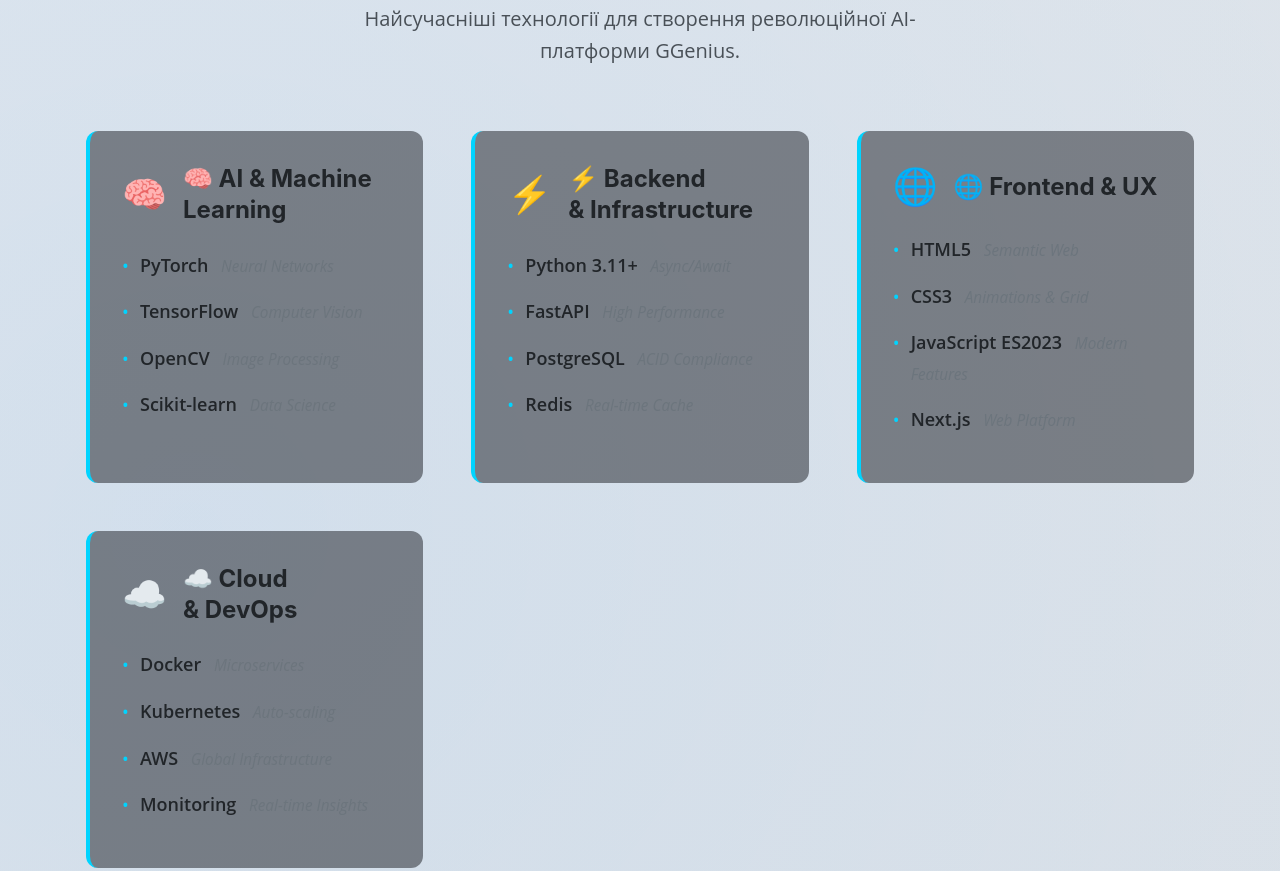
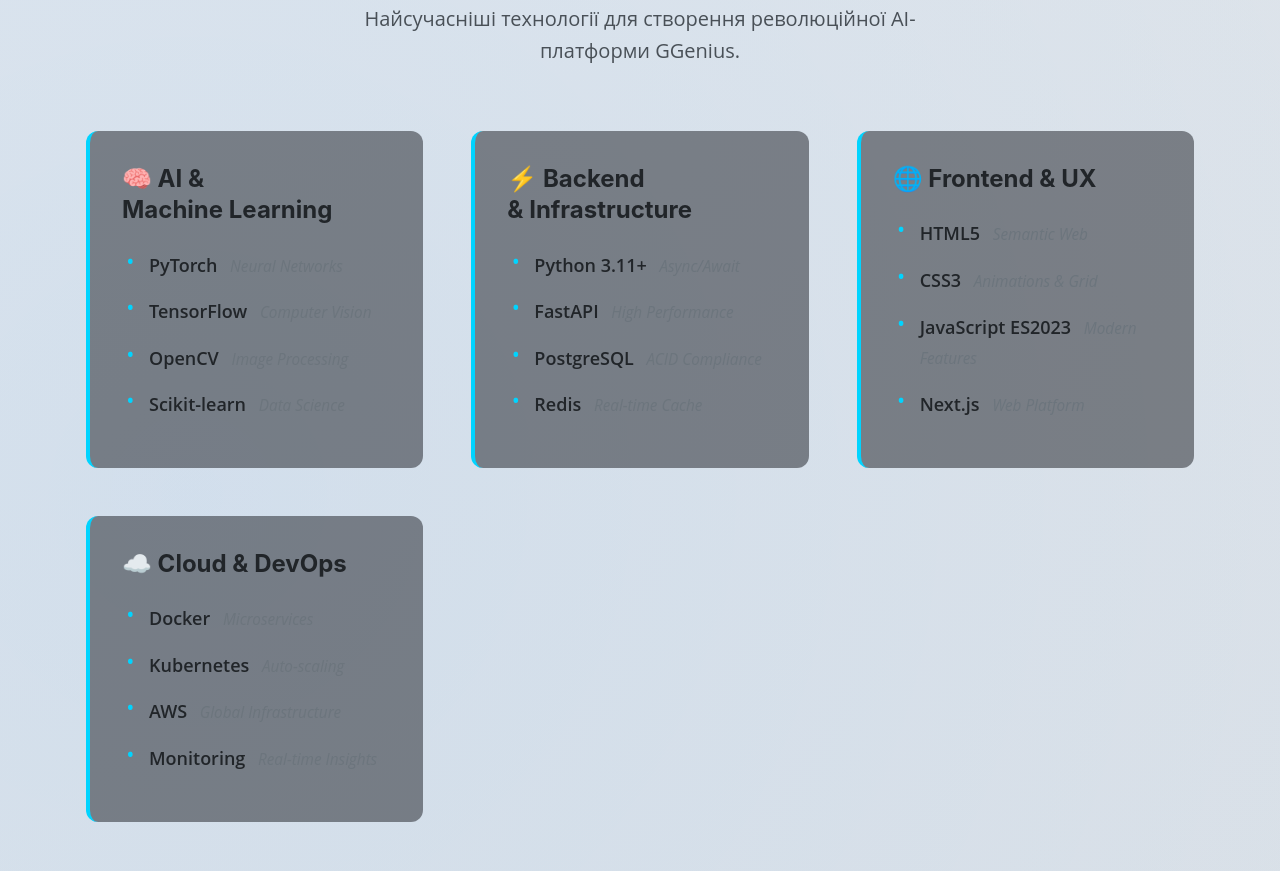
Before and after one commit to MLBB-BOSS/GGenius, a website: page website/static/index.html in a window 1280 px wide. Shown: the part 3988-4859 px from the top of the page. Drawn offline with Linux system fonts and the light colour scheme.

Commit message:
Update style.css

```diff
--- a/website/static/css/style.css
+++ b/website/static/css/style.css
@@ -1140,6 +1140,95 @@ a:focus-visible {
     /* No specific style needed, inherits from parent */
 }
 
+/* ... (весь попередній CSS код до секції Tech Stack) ... */
+
+/* === SITE HEADER (FROM PREVIOUS TURN - VERIFIED & KEPT) === */
+/* ... (стилі хедера) ... */
+
+/* === NAVIGATION (FROM PREVIOUS TURN - VERIFIED & KEPT) === */
+/* ... (стилі навігації) ... */
+
+/* === PROJECT INTRO HERO (FROM PREVIOUS TURN - VERIFIED & KEPT) === */
+/* ... (стилі project-intro-hero) ... */
+
+/* === AI FEATURES SECTION (STYLES FROM PREVIOUS TURN - VERIFIED & EXPANDED) === */
+/* ... (стилі features-section-iui) ... */
+
+/* === ROADMAP SECTION === */
+/* ... (стилі roadmap-section-v2) ... */
+
+/* === ACCORDION SECTIONS (ABOUT & CONTACT) === */
+/* ... (стилі accordion-section) ... */
+/* Стилі для .contact-section та його вмісту будуть неактуальні, оскільки секція видалена з HTML */
+
+
+/* === TECH STACK SECTION === */
+.tech-stack-section {
+    /* Basic section padding is handled by .section-padding */
+}
+.tech-stack-section .section-title-iui {
+    /* Default styles apply */
+}
+.tech-stack-section .section-subtitle {
+    /* Default styles apply */
+}
+.tech-categories {
+    display: grid;
+    grid-template-columns: repeat(auto-fit, minmax(min(100%, 300px), 1fr));
+    gap: var(--s-xl);
+}
+.tech-category {
+    background: rgba(var(--surface-rgb), 0.5);
+    padding: var(--s-l);
+    border-radius: var(--r-l);
+    border-left: 4px solid var(--cyan); /* Accent border */
+}
+.tech-category .category-title { /* Наприклад: "🧠 AI & Machine Learning" */
+    font-size: var(--t-xl);
+    color: var(--text-1);
+    margin-bottom: var(--s-m);
+    display: flex;
+    align-items: center;
+}
+
+/* ВИДАЛЕНО ДУБЛЮВАННЯ СМАЙЛИКІВ ЧЕРЕЗ CSS */
+/* Смайлики тепер відображаються тільки з HTML */
+.tech-category .category-title::before {
+    /* content: '';  ЯКЩО ПОТРІБЕН ПСЕВДОЕЛЕМЕНТ ДЛЯ ІНШИХ ЦІЛЕЙ (напр. відступ) */
+    /* margin-right: var(--s-s); */ /* Приклад відступу, якщо смайлик в HTML, а ::before для spacing */
+    /* font-size: 1.5em; */
+    display: none; /* Повністю приховуємо псевдоелемент, якщо він не потрібен */
+}
+
+.tech-logos {
+    /* display: flex; flex-wrap: wrap; gap: var(--s-m); */
+}
+.tech-item {
+    display: block;
+    font-size: var(--t-base);
+    color: var(--text-2);
+    margin-bottom: var(--s-s);
+    padding-left: 1.5em; /* Збільшено відступ для кращого вигляду з маркером */
+    position: relative;
+}
+.tech-item::before {
+    content: '•';
+    color: var(--cyan);
+    position: absolute;
+    left: 0.2em; /* Позиціонування маркера */
+    font-size: 1.2em; /* Розмір маркера */
+    line-height: 1; /* Вирівнювання маркера */
+}
+.tech-item.advanced strong, .tech-item strong {
+    color: var(--text-1);
+    font-weight: 600;
+}
+.tech-item .tech-description {
+    font-size: var(--t-s);
+    color: var(--text-3);
+    margin-left: var(--s-xs);
+    font-style: italic;
+}
 
 /* Keyframes (залишаємо тільки ті, що не стосуються початкового завантаження) */
 @keyframes pulse {
```
